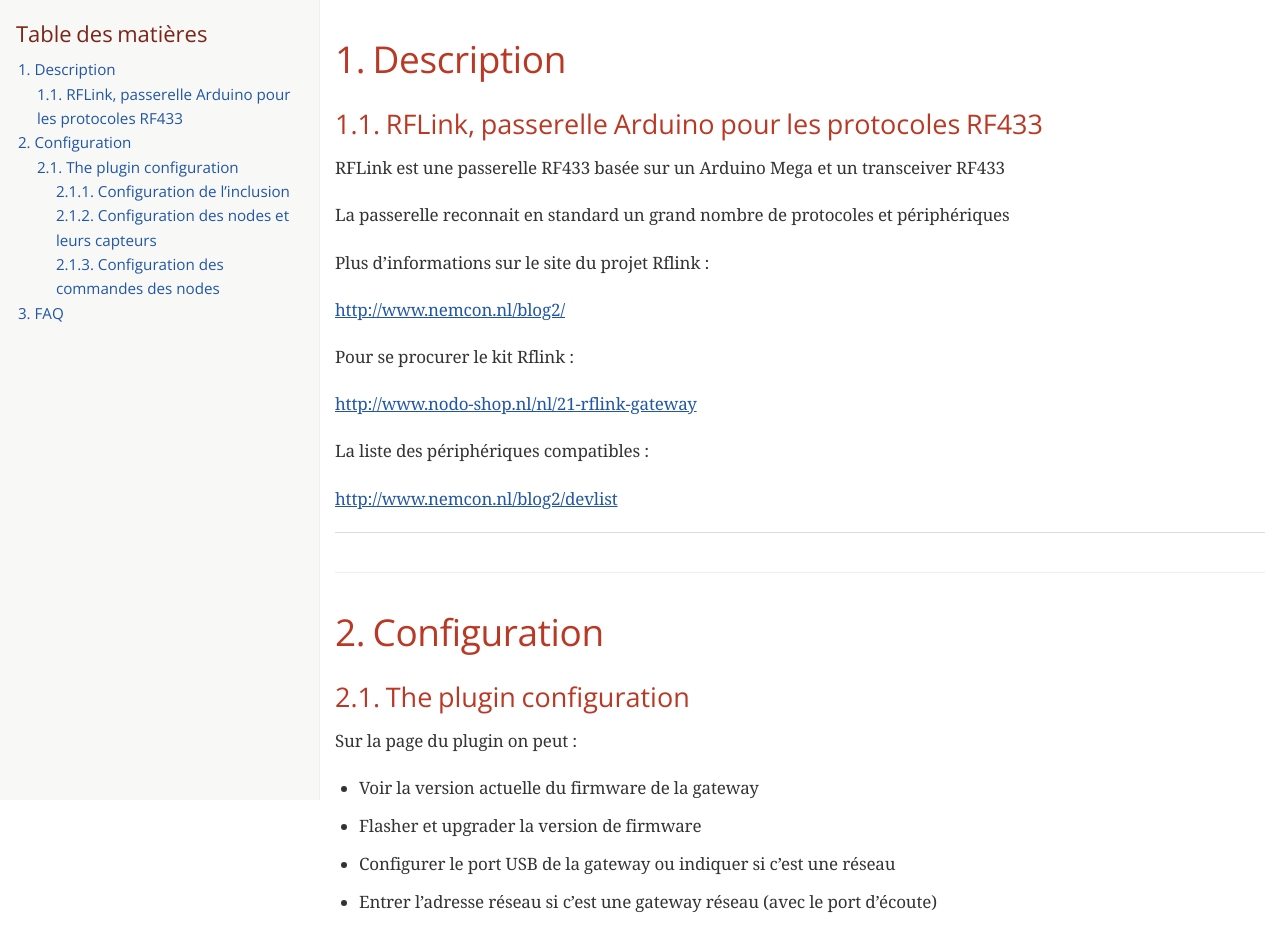
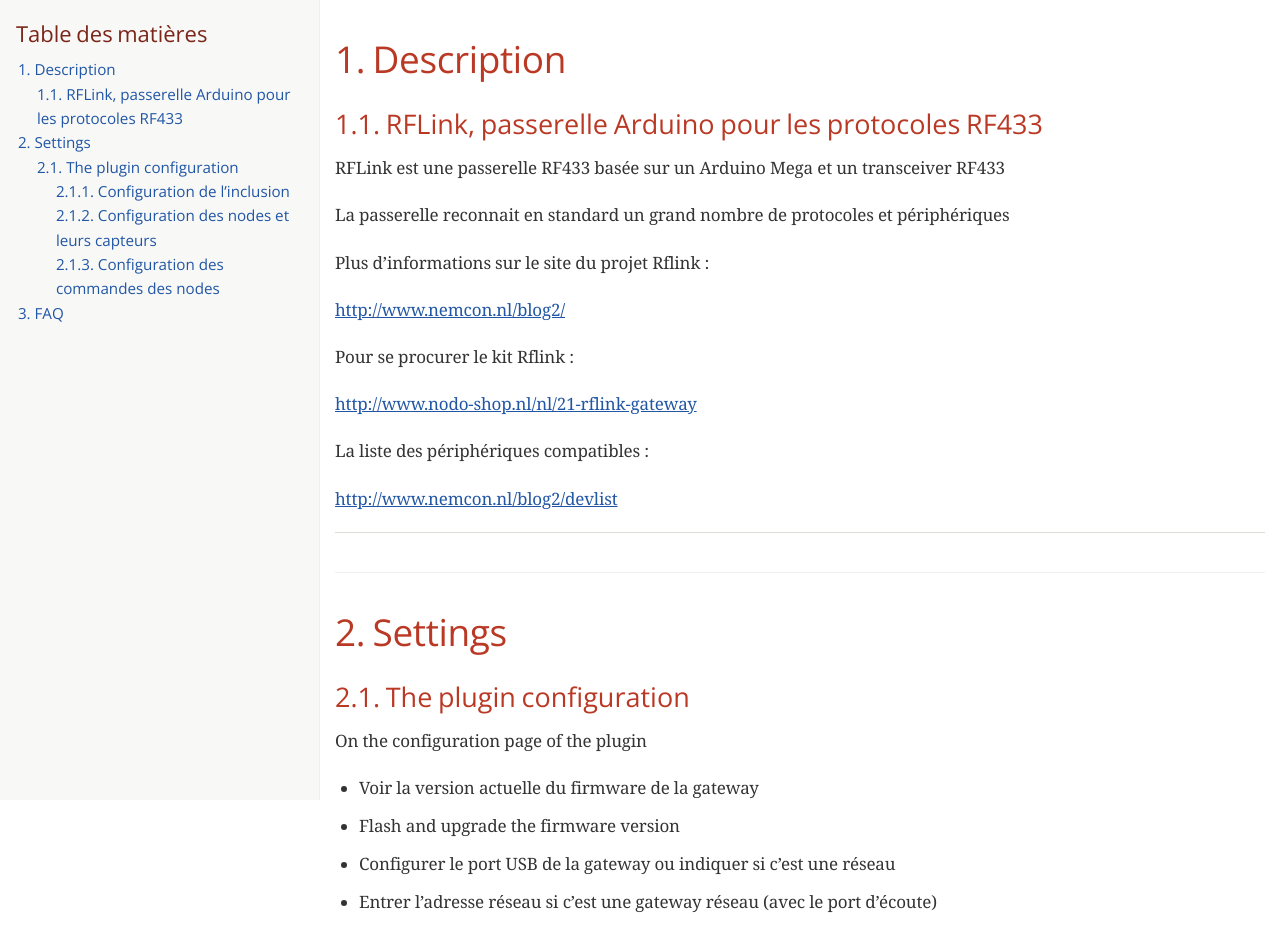
Before and after one commit to sbeuzit/jeedom_rflink, a plain HTML site: page doc/en_US/index.html in a window 1280 px wide. Shown: the top 935 px of the page. Drawn offline with nearby package versions, Linux system fonts and the light colour scheme; a web font is replaced by a local one.

Commit message:
[ROBOT] Action all

```diff
--- a/doc/en_US/index.html
+++ b/doc/en_US/index.html
@@ -420,7 +420,7 @@
 <li><a href="#_rflink_passerelle_arduino_pour_les_protocoles_rf433">1.1. RFLink, passerelle Arduino pour les protocoles RF433</a></li>
 </ul>
 </li>
-<li><a href="#_configuration">2. Configuration</a>
+<li><a href="#_settings">2. Settings</a>
 <ul class="sectlevel2">
 <li><a href="#_the_plugin_configuration">2.1. The plugin configuration</a>
 <ul class="sectlevel3">
@@ -470,12 +470,12 @@
 </div>
 </div>
 <div class="sect1">
-<h2 id="_configuration">2. Configuration</h2>
+<h2 id="_settings">2. Settings</h2>
 <div class="sectionbody">
 <div class="sect2">
 <h3 id="_the_plugin_configuration">2.1. The plugin configuration</h3>
 <div class="paragraph">
-<p>Sur la page du plugin on peut :</p>
+<p>On the configuration page of the plugin</p>
 </div>
 <div class="ulist">
 <ul>
@@ -483,7 +483,7 @@
 <p>Voir la version actuelle du firmware de la gateway</p>
 </li>
 <li>
-<p>Flasher et upgrader la version de firmware</p>
+<p>Flash and upgrade the firmware version</p>
 </li>
 <li>
 <p>Configurer le port USB de la gateway ou indiquer si c&#8217;est une réseau</p>
```
Also changed, not shown: 2 other files.
